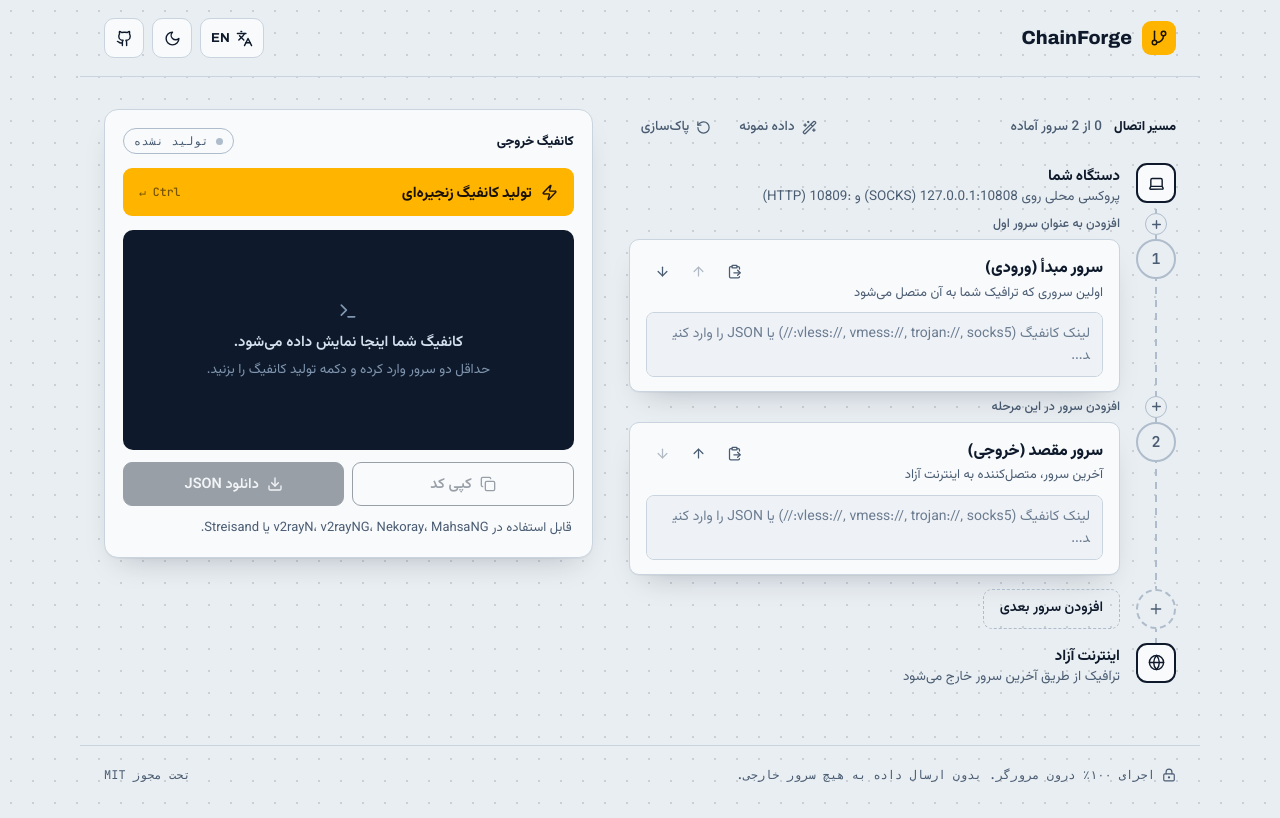
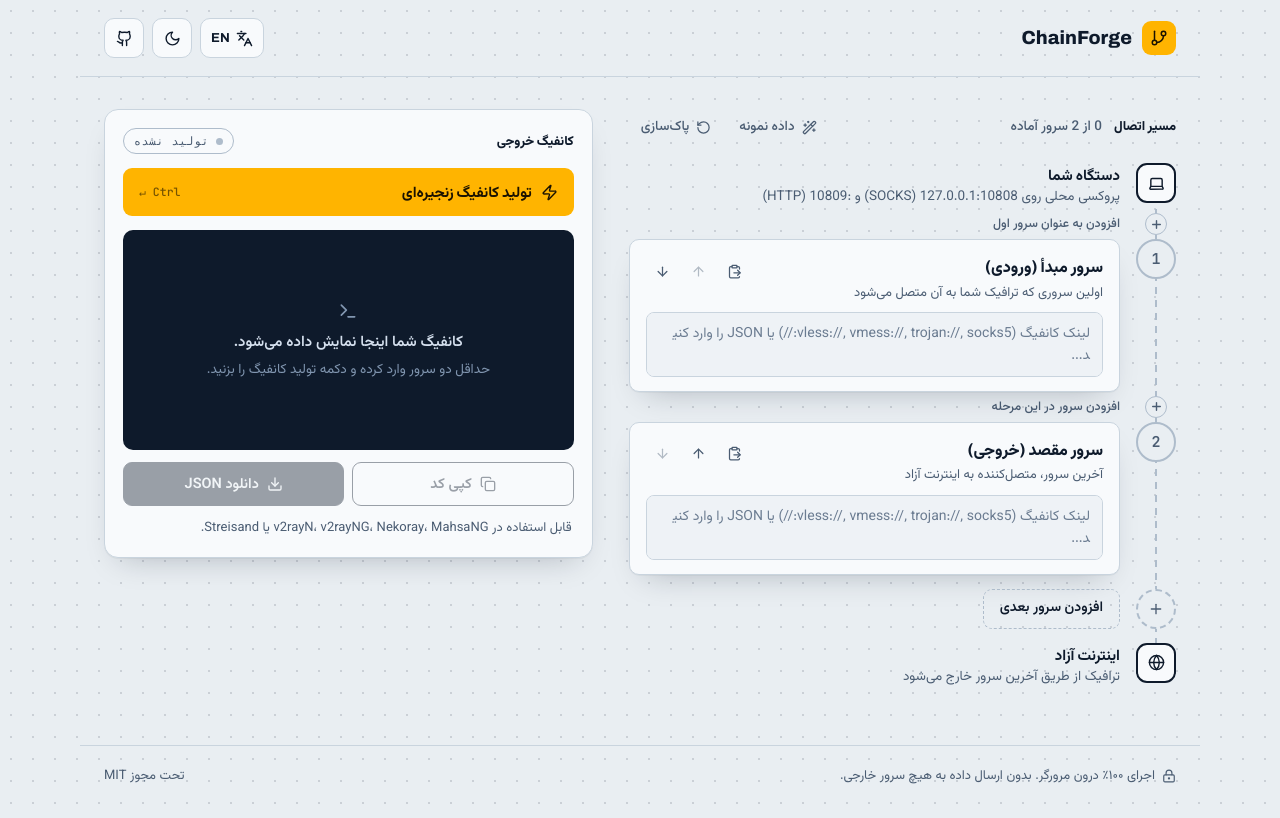
Before and after one commit to ramin-mahmoodi/ChainForge, a React (Vite) app in the folder client/: page / in a window 1280 px wide. Built offline with nearby package versions, Linux system fonts and the light colour scheme.

Commit message:
fix: use Vazirmatn font for footer text in Persian (RTL) mode

```diff
--- a/client/src/index.css
+++ b/client/src/index.css
@@ -614,6 +614,10 @@ h1, h2, h3,
   font-size: 12px;
   color: var(--ink-2);
 }
+[dir="rtl"] .footer {
+  font-family: var(--font-body);
+  font-size: 13px;
+}
 .privacy { display: inline-flex; align-items: center; gap: 7px; }
 
 /* ========================================================= */
```
